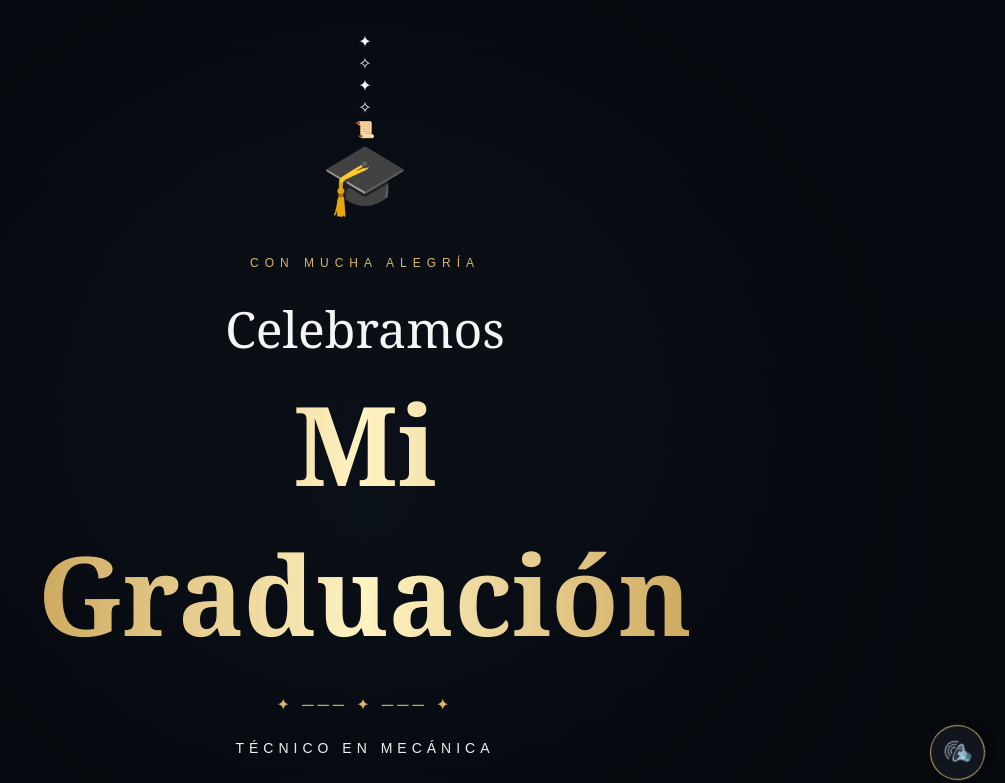
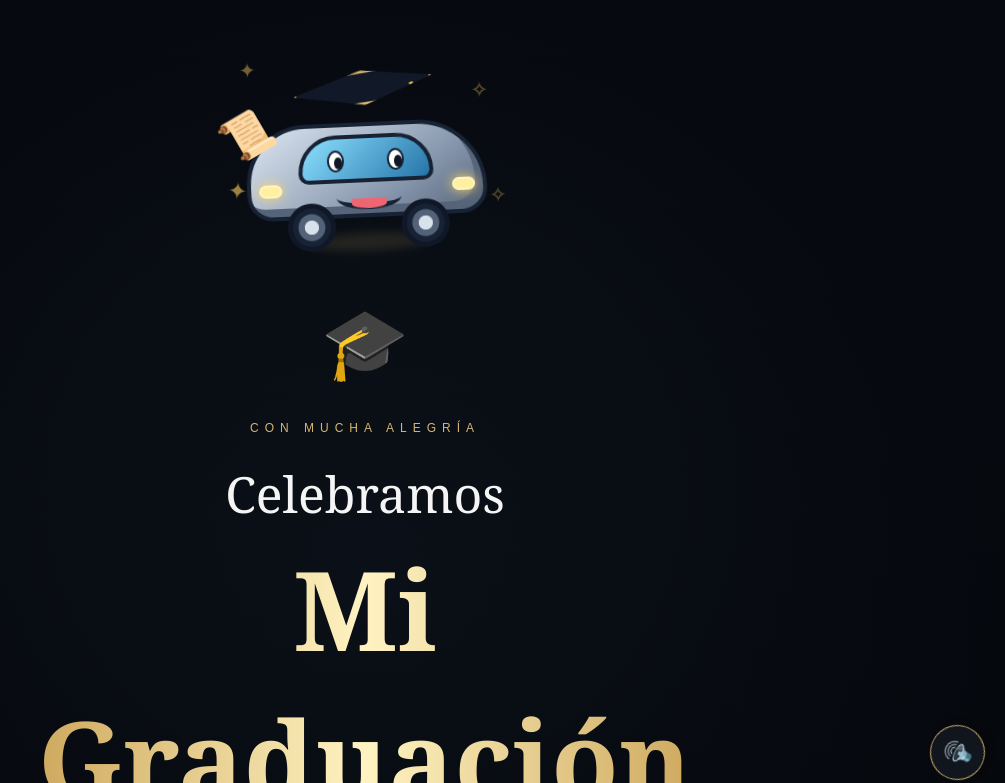
Before and after one commit to rubenhdz77/INVITACION_GRADUACION_JAIRO, a plain HTML site: page index.html in a window 1280 px wide. Both pictures are taken after a click on the button "✨ VER INVITACIÓN ✨". Shown: the top 783 px of the page, without its empty margins (275-1280 px from the left). Drawn offline with Linux system fonts and the light colour scheme.

Commit message:
Update estilo.css

```diff
--- a/estilo.css
+++ b/estilo.css
@@ -807,53 +807,279 @@ body {
 }
 
 
-/* CARRO GRADUADO ANIMADO */
 
-.carro-graduacion {
-    width: min(90%, 480px);
-    margin: 20px auto 30px;
+
+
+/* =========================================
+   CARRO GRADUADO - DIBUJADO CON CSS
+========================================= */
+
+.carrito-animado {
     position: relative;
-    animation: saltoCarro 1.5s ease-in-out infinite;
-    filter: drop-shadow(0 12px 18px rgba(215, 181, 109, 0.3));
+    width: 290px;
+    height: 235px;
+    margin: 15px auto 25px;
+    animation: saltoGraduado 1.5s ease-in-out infinite;
 }
 
-.carro-graduacion img {
-    display: block;
-    width: 100%;
-    height: auto;
-    object-fit: contain;
+/* Carro */
+.carro {
+    position: absolute;
+    width: 240px;
+    height: 95px;
+    left: 25px;
+    top: 100px;
+    border: 4px solid #172235;
+    border-radius: 65px 75px 28px 28px;
+    background: linear-gradient(145deg, #dce6f1, #8797ad 65%, #58667a);
+    box-shadow: inset -8px -8px 0 #56647a;
+    z-index: 2;
 }
 
-/* Movimiento de salto */
-@keyframes saltoCarro {
+/* Ventana y cara */
+.ventana {
+    position: absolute;
+    width: 135px;
+    height: 48px;
+    top: 8px;
+    left: 48px;
+    border: 4px solid #172235;
+    border-radius: 55px 55px 15px 15px;
+    background: linear-gradient(135deg, #8de0ff, #2675a9);
+}
+
+.ojo {
+    position: absolute;
+    top: 11px;
+    width: 17px;
+    height: 22px;
+    border-radius: 50%;
+    background: white;
+    border: 2px solid #172235;
+}
+
+.ojo::after {
+    content: "";
+    position: absolute;
+    width: 8px;
+    height: 12px;
+    top: 5px;
+    left: 5px;
+    border-radius: 50%;
+    background: #101827;
+}
+
+.ojo-1 {
+    left: 25px;
+}
+
+.ojo-2 {
+    right: 25px;
+}
+
+.sonrisa {
+    position: absolute;
+    width: 65px;
+    height: 24px;
+    top: 59px;
+    left: 85px;
+    border-bottom: 6px solid #172235;
+    border-radius: 0 0 50% 50%;
+}
+
+.sonrisa::after {
+    content: "";
+    position: absolute;
+    width: 35px;
+    height: 10px;
+    bottom: -5px;
+    left: 15px;
+    background: #ed6672;
+    border-radius: 0 0 50% 50%;
+}
+
+/* Faros */
+.faro {
+    position: absolute;
+    top: 55px;
+    width: 23px;
+    height: 13px;
+    border: 2px solid #fff5bd;
+    border-radius: 10px;
+    background: #fff0a1;
+    box-shadow: 0 0 12px #ffd76b;
+}
+
+.faro-1 {
+    left: 8px;
+}
+
+.faro-2 {
+    right: 8px;
+}
+
+/* Ruedas */
+.rueda {
+    position: absolute;
+    top: 75px;
+    width: 48px;
+    height: 48px;
+    border: 5px solid #101827;
+    border-radius: 50%;
+    background: radial-gradient(circle, #d8e2ed 0 25%, #536277 28% 48%, #172235 52%);
+}
+
+.rueda-1 {
+    left: 35px;
+}
+
+.rueda-2 {
+    right: 35px;
+}
+
+/* Birrete */
+.birrete-carro {
+    position: absolute;
+    top: 48px;
+    left: 75px;
+    width: 140px;
+    height: 35px;
+    background: #111827;
+    border: 3px solid #d7b56d;
+    transform: rotate(-7deg);
+    clip-path: polygon(50% 0, 100% 45%, 50% 100%, 0 45%);
+    z-index: 4;
+}
+
+.birrete-carro span {
+    position: absolute;
+    width: 4px;
+    height: 30px;
+    right: 13px;
+    top: 16px;
+    background: #e8b847;
+    transform: rotate(-15deg);
+}
+
+/* Diploma */
+.diploma-carro {
+    position: absolute;
+    left: 0;
+    top: 78px;
+    z-index: 5;
+    font-size: 42px;
+    transform: rotate(-28deg);
+    animation: moverDiploma 1s ease-in-out infinite alternate;
+}
+
+/* Confeti */
+.confeti {
+    position: absolute;
+    color: #f5c65b;
+    font-size: 25px;
+    animation: brillarConfeti 1s ease-in-out infinite alternate;
+}
+
+.confeti-1 {
+    top: 25px;
+    left: 20px;
+}
+
+.confeti-2 {
+    top: 55px;
+    right: 18px;
+    animation-delay: .3s;
+}
+
+.confeti-3 {
+    top: 145px;
+    left: 5px;
+    animation-delay: .5s;
+}
+
+.confeti-4 {
+    top: 160px;
+    right: 4px;
+    animation-delay: .2s;
+}
+
+/* Sombra del salto */
+.sombra-carro {
+    position: absolute;
+    bottom: 7px;
+    left: 60px;
+    width: 170px;
+    height: 17px;
+    border-radius: 50%;
+    background: rgba(215, 181, 109, .35);
+    filter: blur(5px);
+    animation: sombraSalto 1.5s ease-in-out infinite;
+}
+
+/* Animaciones */
+@keyframes saltoGraduado {
     0%, 100% {
-        transform: translateY(0) rotate(0deg);
+        transform: translateY(0) rotate(0);
     }
 
-    25% {
-        transform: translateY(-18px) rotate(-2deg);
+    35% {
+        transform: translateY(-22px) rotate(-3deg);
+    }
+
+    60% {
+        transform: translateY(-32px) rotate(2deg);
+    }
+}
+
+@keyframes sombraSalto {
+    0%, 100% {
+        transform: scaleX(1);
+        opacity: .8;
     }
 
     50% {
-        transform: translateY(-32px) rotate(0deg);
-    }
-
-    75% {
-        transform: translateY(-15px) rotate(2deg);
+        transform: scaleX(.65);
+        opacity: .35;
     }
 }
 
-/* Adaptación a celulares */
-@media (max-width: 600px) {
-    .carro-graduacion {
-        width: min(95%, 350px);
-        margin: 15px auto 25px;
+@keyframes moverDiploma {
+    from {
+        transform: rotate(-28deg) translateY(0);
+    }
+
+    to {
+        transform: rotate(-18deg) translateY(-5px);
     }
 }
 
-/* Respetar a quienes prefieren menos movimiento */
+@keyframes brillarConfeti {
+    from {
+        opacity: .45;
+        transform: scale(.8) rotate(0);
+    }
+
+    to {
+        opacity: 1;
+        transform: scale(1.2) rotate(25deg);
+    }
+}
+
+/* Adaptación al celular */
+@media (max-width: 600px) {
+    .carrito-animado {
+        transform: scale(.9);
+        transform-origin: center center;
+        margin: 0 auto 10px;
+    }
+}
+
+/* Accesibilidad */
 @media (prefers-reduced-motion: reduce) {
-    .carro-graduacion {
+    .carrito-animado,
+    .sombra-carro,
+    .diploma-carro,
+    .confeti {
         animation: none;
     }
 }
```
